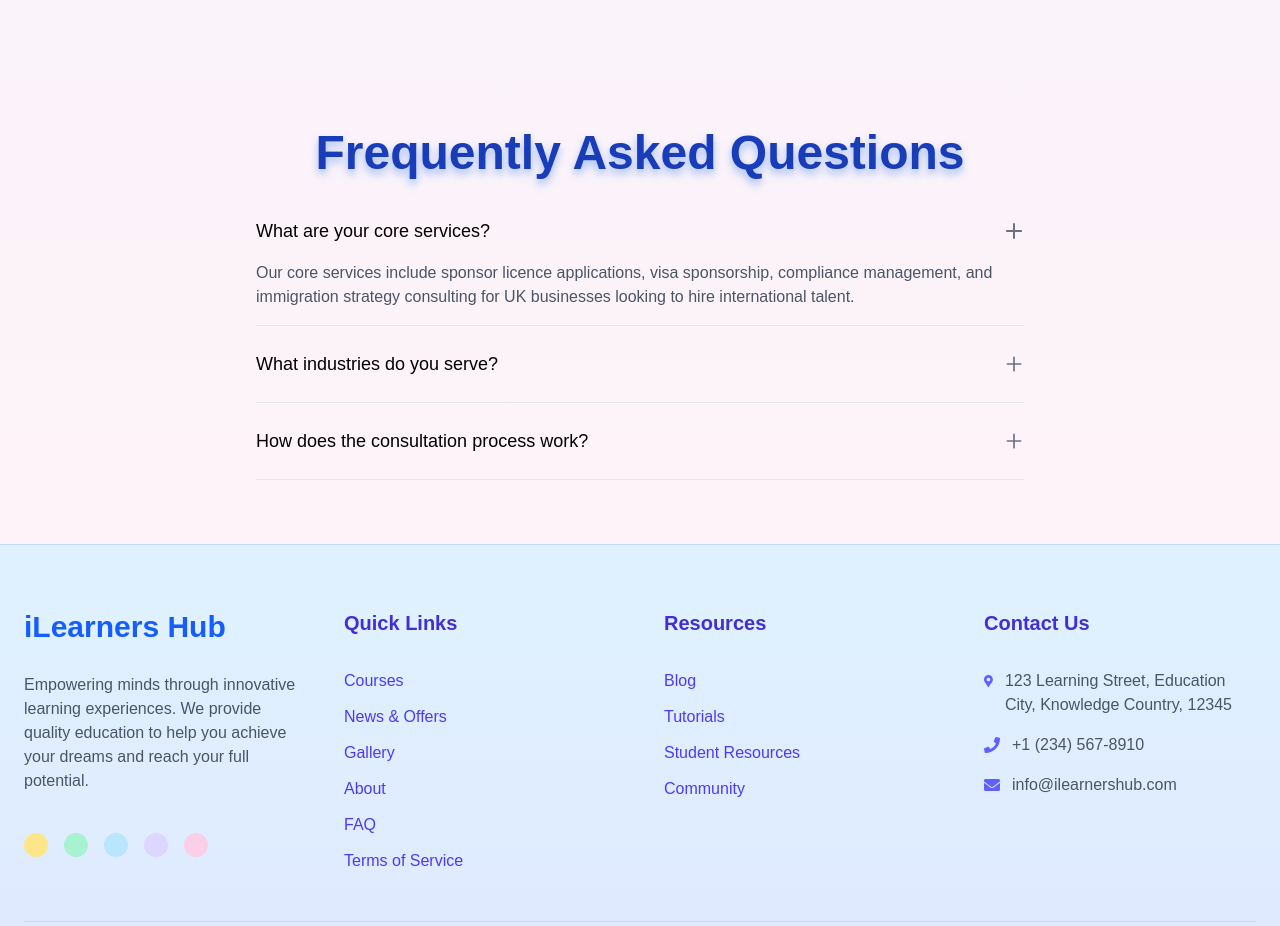
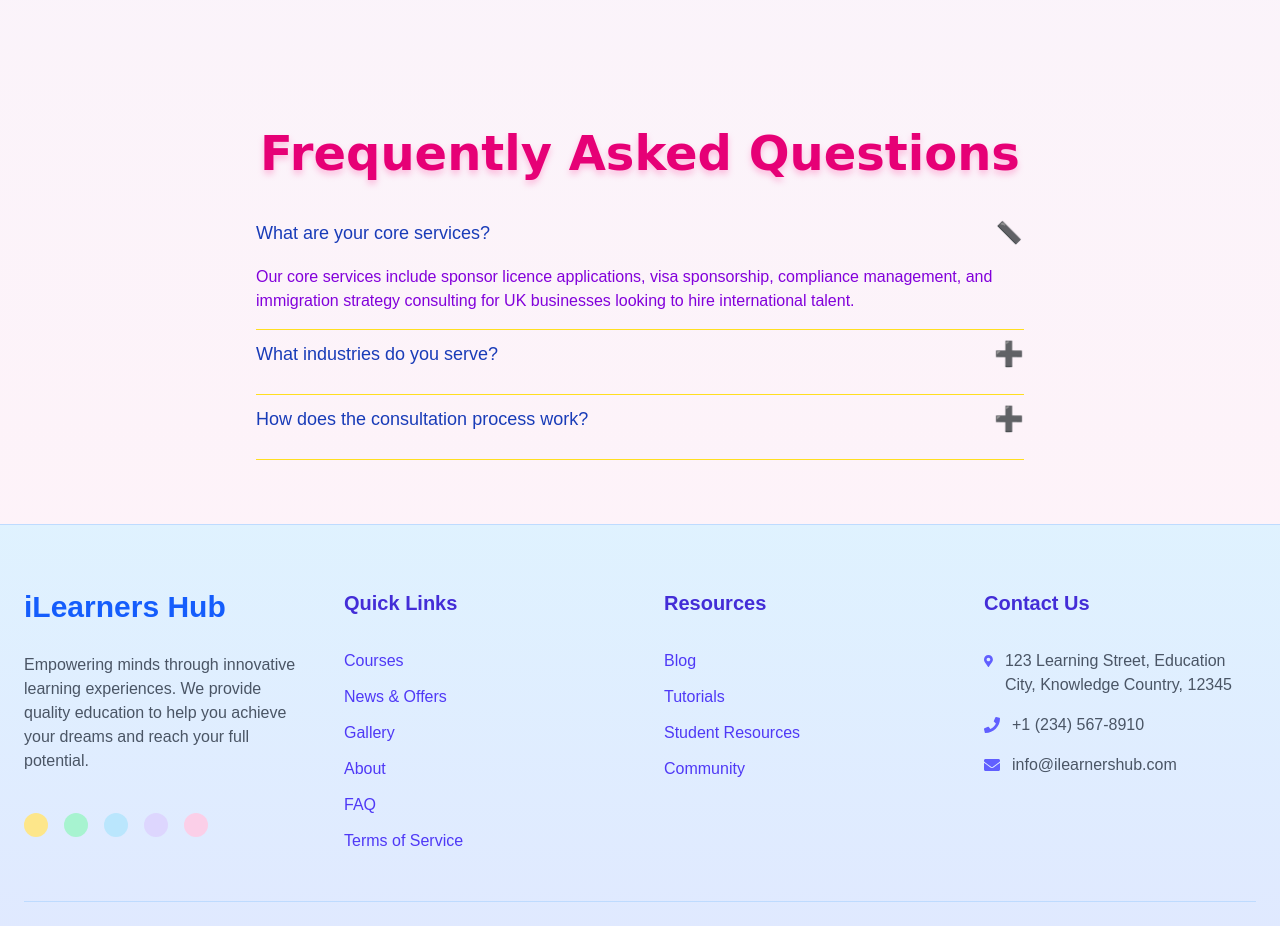
Before and after one commit to MoyasiGinko/iLearners-Hub, a Next.js app: page / in a window 1280 px wide. Shown: the part 4760-5686 px from the top of the page. Built offline with nearby package versions, Linux system fonts and the light colour scheme.

Commit message:
Update FAQ-Section.tsx

```diff
--- a/components/main/faq/FAQ-Section.tsx
+++ b/components/main/faq/FAQ-Section.tsx
@@ -4,7 +4,7 @@ import { motion, AnimatePresence } from "framer-motion";
 
 interface FAQItem {
   question: string;
-  answer: React.ReactNode; // Changed from string to ReactNode
+  answer: React.ReactNode;
 }
 
 interface FAQSectionProps {
@@ -19,15 +19,10 @@ const FAQSection: React.FC<FAQSectionProps> = ({ faqItems }) => {
     setOpenIndex(openIndex === index ? null : index);
   };
 
-  // Initial display shows only first 5 items
   const initialItemsToShow = 5;
-
-  // Determine which items to display based on showAllItems state
   const displayedFaqItems = showAllItems
     ? faqItems
     : faqItems.slice(0, initialItemsToShow);
-
-  // Check if we need to show the "See More" button
   const showSeeMoreButton = faqItems.length > initialItemsToShow;
 
   return (
@@ -38,19 +33,20 @@ const FAQSection: React.FC<FAQSectionProps> = ({ faqItems }) => {
           whileInView={{ opacity: 1, y: 0 }}
           viewport={{ once: true }}
           transition={{ duration: 0.5 }}
-          className="text-4xl md:text-5xl text-center font-bold mb-8 text-blue-800 drop-shadow-[0_5px_5px_rgba(59,130,246,0.3)]"
+          className="text-4xl md:text-5xl text-center font-bold mb-8 text-pink-600"
           style={{
-            textShadow: "0 4px 6px rgba(59, 130, 246, 0.2)",
+            textShadow: "0 4px 6px rgba(255, 105, 180, 0.4)",
+            fontFamily: "'Comic Sans MS', cursive, sans-serif",
           }}
         >
           Frequently Asked Questions
         </motion.h2>
 
-        <div className="space-y-4">
+        <div className="space-y-4"></div>
         {displayedFaqItems.map((item, index) => (
           <motion.div
             key={index}
-              className="border-b border-gray-200 pb-4"
+            className="border-b border-yellow-300 pb-4"
             initial={{ opacity: 0, y: 20 }}
             animate={{ opacity: 1, y: 0 }}
             transition={{ duration: 0.4, delay: index * 0.1 }}
@@ -59,7 +55,7 @@ const FAQSection: React.FC<FAQSectionProps> = ({ faqItems }) => {
               className="flex w-full items-center justify-between py-2 text-left focus:outline-none"
               onClick={() => toggleQuestion(index)}
             >
-                <h3 className="text-lg font-medium text-black">
+              <h3 className="text-lg font-medium text-blue-800">
                 {item.question}
               </h3>
               <motion.div
@@ -67,33 +63,13 @@ const FAQSection: React.FC<FAQSectionProps> = ({ faqItems }) => {
                 transition={{ duration: 0.3 }}
               >
                 {openIndex === index ? (
-                    <svg
-                      xmlns="http://www.w3.org/2000/svg"
-                      className="h-5 w-5 text-gray-500"
-                      viewBox="0 0 20 20"
-                      fill="currentColor"
-                    >
-                      <path
-                        fillRule="evenodd"
-                        d="M4.293 4.293a1 1 0 011.414 0L10 8.586l4.293-4.293a1 1 0 111.414 1.414L11.414 10l4.293 4.293a1 1 0 01-1.414 1.414L10 11.414l-4.293 4.293a1 1 0 01-1.414-1.414L8.586 10 4.293 5.707a1 1 0 010-1.414z"
-                        clipRule="evenodd"
-                      />
-                    </svg>
+                  <span role="img" aria-label="minus" className="text-2xl">
+                    ➖
+                  </span>
                 ) : (
-                    <svg
-                      xmlns="http://www.w3.org/2000/svg"
-                      className="h-5 w-5 text-gray-500"
-                      fill="none"
-                      viewBox="0 0 24 24"
-                      stroke="currentColor"
-                    >
-                      <path
-                        strokeLinecap="round"
-                        strokeLinejoin="round"
-                        strokeWidth={2}
-                        d="M12 4v16m8-8H4"
-                      />
-                    </svg>
+                  <span role="img" aria-label="plus" className="text-2xl">
+                    ➕
+                  </span>
                 )}
               </motion.div>
             </button>
@@ -107,7 +83,7 @@ const FAQSection: React.FC<FAQSectionProps> = ({ faqItems }) => {
                   transition={{ duration: 0.3 }}
                   className="overflow-hidden"
                 >
-                    <div className="pt-2 text-gray-600">{item.answer}</div>
+                  <div className="pt-2 text-purple-700">{item.answer}</div>
                 </motion.div>
               )}
             </AnimatePresence>
@@ -115,7 +91,6 @@ const FAQSection: React.FC<FAQSectionProps> = ({ faqItems }) => {
         ))}
       </div>
 
-        {/* See More / See Less button */}
       {showSeeMoreButton && (
         <motion.div
           className="mt-8 text-center"
@@ -125,15 +100,17 @@ const FAQSection: React.FC<FAQSectionProps> = ({ faqItems }) => {
         >
           <button
             onClick={() => setShowAllItems(!showAllItems)}
-              className="rounded-full bg-gradient-to-t from-sky-500 via-sky-600 to-sky-700 px-4 py-2 text-white transition-colors hover:brightness-110"
+            className="rounded-full bg-gradient-to-t from-pink-400 via-pink-500 to-pink-600 px-4 py-2 text-white transition-colors hover:brightness-110"
+            style={{
+              fontFamily: "'Comic Sans MS', cursive, sans-serif",
+            }}
           >
             {showAllItems
-                ? "See Less"
-                : `See More (${faqItems.length - initialItemsToShow} more)`}
+              ? "Show Less"
+              : `Show More (${faqItems.length - initialItemsToShow} more)`}
           </button>
         </motion.div>
       )}
-      </div>
     </div>
   );
 };
```
Lines whose indentation alone changed are shown as unchanged.
